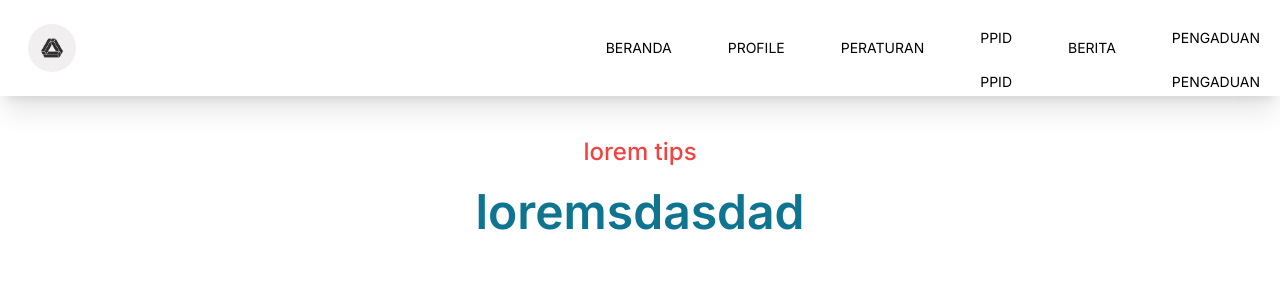
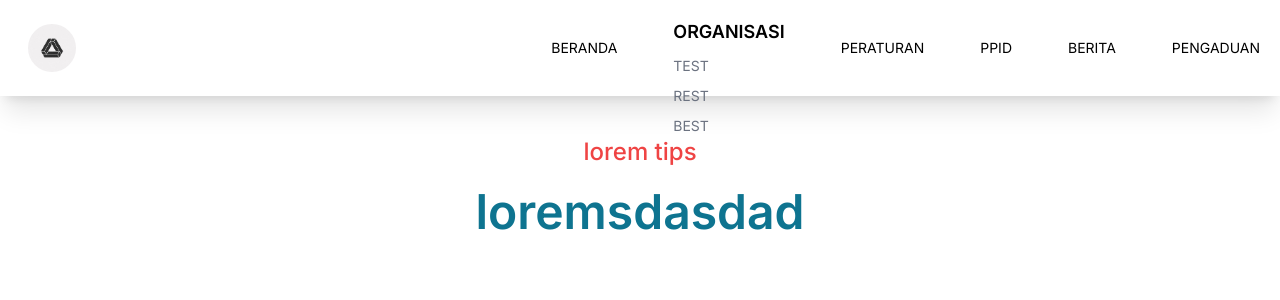
Before and after one commit to TommyPurba/companyorg, a Next.js app in the folder beacomp/: page / in a window 1280 px wide. Shown: the top 300 px of the page. Built offline with nearby package versions, Linux system fonts and the light colour scheme.

Commit message:
chore: add array for sublink

```diff
--- a/beacomp/src/components/navigation/Navlinks.js
+++ b/beacomp/src/components/navigation/Navlinks.js
@@ -1,12 +1,12 @@
 import React from "react";
-import Link from "next/link";
 
 export const Navlinks = () => {
   const links = [
     {
       name: "Profile",
       submenu: true,
-      subNavlink: {
+      sublink: [
+        {
           subName: "Organisasi",
           SubNavMenu: true,
           SubLinks: [
@@ -15,65 +15,40 @@ export const Navlinks = () => {
             { Subhead: "best", link: "/best" },
           ],
         },
-    },
-    {
-      name: "Peraturan",
-      submenu: true,
-      subNavlink: {
-        subName: "Organisasi",
-        SubNavMenu: true,
-        SubLinks: [
-          { Subhead: "test", link: "/test" },
-          { Subhead: "rest", link: "/rest" },
-          { Subhead: "best", link: "/best" },
       ],
     },
-    },
+    { name: "Peraturan", href: "/Peraturan" },
     { name: "PPID", href: "/PPID" },
-    {
-      name: "Berita",
-      submenu: true,
-      subNavlink: {
-        subName: "Organisasi",
-        SubNavMenu: true,
-        SubLinks: [
-          { Subhead: "test", link: "/test" },
-          { Subhead: "rest", link: "/rest" },
-          { Subhead: "best", link: "/best" },
-        ],
-      },
-    },
+    { name: "Berita", href: "/Berita" },
     { name: "Pengaduan", href: "/Pengaduan" },
   ];
 
   return (
     <>
-      {links.map((link, index) => (
-        <div key={index} className="px-3 text-left md:cursor-pointer">
-          <h1 className="py-6">{link.name}</h1>
-          {link.submenu && (
+      {links.map((links) => (
+        <div className="px-3 text-left md:cursor-pointer">
+          <h1 className="py-6">{links.name}</h1>
+          {links.submenu && (
             <div>
               <div>
                 <div>
-                  {link.subNavlink.SubLinks.map((SubmenuLink, index) => (
-                    <div key={index}>
+                  {links.sublink.map((mySubLinks) => (
+                    <div>
                       <h3 className="text-lg font-semibold">
-                        {SubmenuLink.subName}
+                        {mySubLinks.subName}
                       </h3>
-                      {SubmenuLink.SubNavMenu && (
+                      {mySubLinks.SubNavMenu && (
                         <div>
                           <div>
                             <div>
-                              {SubmenuLink.SubLinks.map((SubLink, index) => (
-                                <div
-                                  key={index}
-                                  className="text-sm text-gray-500 my-2.5 "
+                              {mySubLinks.SubLinks.map((SubmenuLink) => (
+                                <div className="text-sm text-gray-500 my-2.5 ">
+                                  <a
+                                    className="hover:text-indigo-300"
+                                    href={SubmenuLink.link}
                                   >
-                                  <Link href={SubLink.link}>
-                                    <a className="hover:text-indigo-300">
-                                      {SubLink.Subhead}
+                                    {SubmenuLink.Subhead}
                                   </a>
-                                  </Link>
                                 </div>
                               ))}
                             </div>
@@ -86,11 +61,6 @@ export const Navlinks = () => {
               </div>
             </div>
           )}
-          {!link.submenu && (
-            <Link href={link.href}>
-              <a className="hover:text-indigo-300">{link.name}</a>
-            </Link>
-          )}
         </div>
       ))}
     </>
```
Lines whose indentation alone changed are shown as unchanged.
